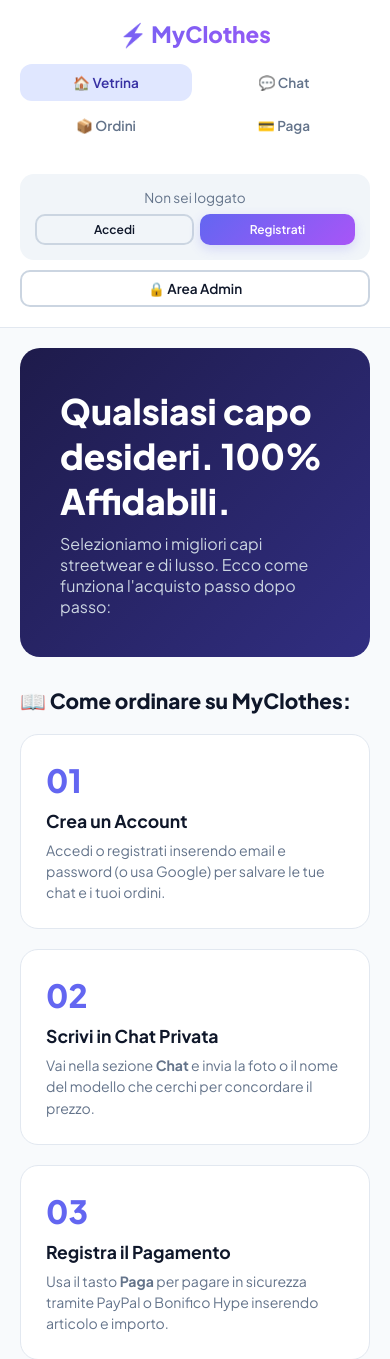
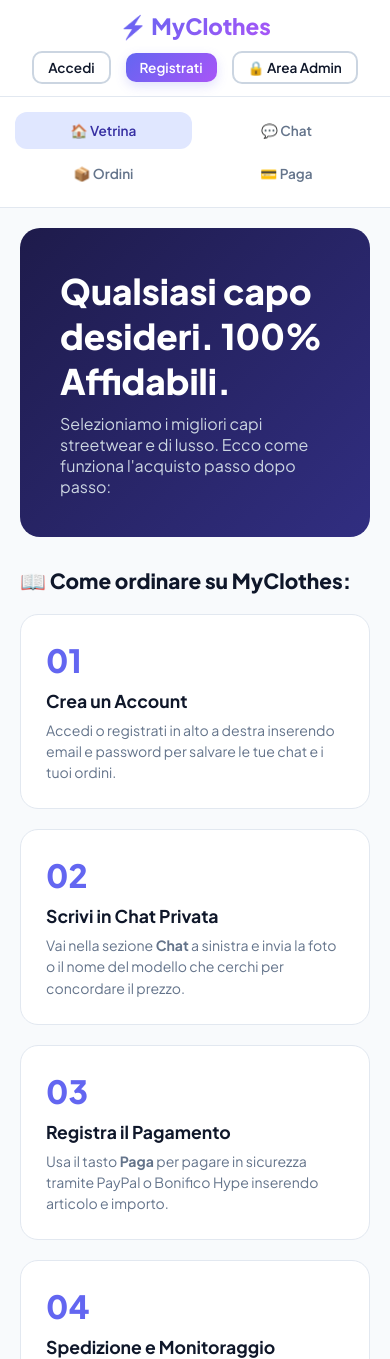
Before and after one commit to tortolimarco/MyClothes, a Flask app: page / in a window 390 px wide. Shown: the top 1359 px of the page. Run offline with Flask 3, Linux system fonts and the light colour scheme.

Commit message:
Update index.html

```diff
--- a/templates/index.html
+++ b/templates/index.html
@@ -8,17 +8,24 @@
     <style>
         :root { --primary: #0f172a; --accent: #6366f1; --accent-gradient: linear-gradient(135deg, #6366f1 0%, #a855f7 100%); --bg: #f8fafc; --card-bg: #ffffff; --text: #334155; }
         * { box-sizing: border-box; margin: 0; padding: 0; font-family: 'Plus Jakarta Sans', sans-serif; }
-        body { background-color: var(--bg); color: var(--text); display: flex; min-height: 100vh; overflow-x: hidden; }
+        body { background-color: var(--bg); color: var(--text); display: flex; flex-direction: column; min-height: 100vh; overflow-x: hidden; }
 
-        sidebar { width: 280px; background: white; border-right: 1px solid #e2e8f0; display: flex; flex-direction: column; justify-content: space-between; padding: 30px 20px; z-index: 10; flex-shrink: 0; }
-        .sidebar-top .logo { font-size: 1.4rem; font-weight: 800; background: var(--accent-gradient); -webkit-background-clip: text; -webkit-text-fill-color: transparent; margin-bottom: 25px; }
+        /* HEADER SUPERIORE (Area utente e admin in alto a destra) */
+        header { width: 100%; background: white; border-bottom: 1px solid #e2e8f0; padding: 15px 30px; display: flex; justify-content: space-between; align-items: center; z-index: 20; }
+        .header-logo { font-size: 1.4rem; font-weight: 800; background: var(--accent-gradient); -webkit-background-clip: text; -webkit-text-fill-color: transparent; }
+        .header-right { display: flex; align-items: center; gap: 15px; }
+
+        /* LAYOUT PRINCIPALE */
+        .app-container { display: flex; flex: 1; position: relative; }
+
+        /* SIDEBAR LATERALE A SINISTRA */
+        sidebar { width: 260px; background: white; border-right: 1px solid #e2e8f0; display: flex; flex-direction: column; padding: 25px 15px; z-index: 10; flex-shrink: 0; }
         .nav-menu { display: flex; flex-direction: column; gap: 8px; }
         .nav-item { padding: 12px 16px; border-radius: 12px; font-weight: 600; font-size: 0.95rem; color: #64748b; background: transparent; border: none; text-align: left; cursor: pointer; transition: all 0.2s; display: flex; align-items: center; gap: 12px; width: 100%; }
         .nav-item:hover, .nav-item.active { background: #e0e7ff; color: #3730a3; }
 
-        .user-box { background: #f1f5f9; padding: 15px; border-radius: 14px; text-align: center; font-size: 0.9rem; margin-top: 15px; }
-
-        main-content { flex: 1; padding: 40px; background: var(--bg); position: relative; min-height: 100vh; overflow-y: auto; }
+        /* AREA CONTENUTO CENTRALE */
+        main-content { flex: 1; padding: 40px; background: var(--bg); position: relative; overflow-y: auto; }
         .view-section { display: none; }
         .view-section.active { display: block; }
 
@@ -78,46 +85,45 @@
         .divider span { background: #fff; padding: 0 10px; }
 
         @media (max-width: 768px) {
-            body { flex-direction: column; height: auto; overflow: auto; }
-            sidebar { width: 100%; height: auto; border-right: none; border-bottom: 1px solid #e2e8f0; padding: 20px; }
-            .sidebar-top .logo { margin-bottom: 15px; text-align: center; }
+            header { padding: 12px 15px; flex-direction: column; gap: 10px; text-align: center; }
+            .header-right { width: 100%; justify-content: center; flex-wrap: wrap; }
+            .app-container { flex-direction: column; }
+            sidebar { width: 100%; border-right: none; border-bottom: 1px solid #e2e8f0; padding: 15px; }
             .nav-menu { flex-direction: row; flex-wrap: wrap; gap: 6px; justify-content: center; }
-            .nav-item { flex: 1; min-width: 130px; justify-content: center; font-size: 0.85rem; padding: 10px; text-align: center; }
-            main-content { padding: 20px; height: auto; overflow: visible; min-height: unset; }
-            .sidebar-bottom { margin-top: 15px; }
+            .nav-item { flex: 1; min-width: 120px; justify-content: center; font-size: 0.85rem; padding: 10px; text-align: center; }
+            main-content { padding: 20px; }
         }
     </style>
 </head>
 <body>
 
+    <!-- HEADER SUPERIORE (Area Admin e Autenticazione in alto a destra) -->
+    <header>
+        <div class="header-logo">⚡ MyClothes</div>
+        <div class="header-right">
+            {% if user_email %}
+                <span style="font-size: 0.9rem; font-weight: 600; color: var(--primary);">👤 {{ user_email }}</span>
+                <a href="/logout-utente" class="btn btn-danger" style="padding: 6px 12px; font-size: 0.8rem;">Esci</a>
+            {% else %}
+                <button type="button" class="btn btn-outline" style="padding: 6px 14px; font-size: 0.85rem;" onclick="apriLoginModal('login')">Accedi</button>
+                <button type="button" class="btn" style="padding: 6px 14px; font-size: 0.85rem;" onclick="apriLoginModal('register')">Registrati</button>
+            {% endif %}
+            <a href="/admin" class="btn btn-outline" style="padding: 6px 14px; font-size: 0.85rem; text-decoration: none;">🔒 Area Admin</a>
+        </div>
+    </header>
+
+    <div class="app-container">
+        <!-- SIDEBAR A SINISTRA PER LE SEZIONI -->
         <sidebar>
-        <div class="sidebar-top">
-            <div class="logo">⚡ MyClothes</div>
             <div class="nav-menu">
                 <button type="button" class="nav-item active" onclick="mostraVista('home', this)">🏠 Vetrina</button>
                 <button type="button" class="nav-item" onclick="mostraVista('chat', this)">💬 Chat</button>
                 <button type="button" class="nav-item" onclick="mostraVista('ordini', this)">📦 Ordini</button>
                 <button type="button" class="nav-item" onclick="apriPagamento()">💳 Paga</button>
             </div>
-        </div>
-
-        <div class="sidebar-bottom" style="display: flex; flex-direction: column; gap: 10px;">
-            <div class="user-box">
-                {% if user_email %}
-                    <p style="font-weight: 700; color: var(--primary); margin-bottom: 5px; font-size: 0.85rem; word-break: break-all;">👤 {{ user_email }}</p>
-                    <a href="/logout-utente" style="color: #ef4444; font-size: 0.8rem; text-decoration: none; font-weight: 600;">Esci dall'account</a>
-                {% else %}
-                    <p style="font-size: 0.85rem; color: #64748b; margin-bottom: 8px;">Non sei loggato</p>
-                    <div style="display: flex; gap: 6px;">
-                        <button type="button" class="btn btn-outline" style="flex:1; padding: 6px; font-size: 0.75rem;" onclick="apriLoginModal('login')">Accedi</button>
-                        <button type="button" class="btn" style="flex:1; padding: 6px; font-size: 0.75rem;" onclick="apriLoginModal('register')">Registrati</button>
-                    </div>
-                {% endif %}
-            </div>
-            <a href="/admin" class="btn btn-outline" style="text-align: center; font-size: 0.85rem; padding: 8px; display: block; text-decoration: none;">🔒 Area Admin</a>
-        </div>
         </sidebar>
 
+        <!-- AREA CENTRALE DINAMICA -->
         <main-content>
 
             <!-- VISTA HOME -->
@@ -132,12 +138,12 @@
                     <div class="step-card">
                         <div class="step-number">01</div>
                         <h3>Crea un Account</h3>
-                    <p>Accedi o registrati inserendo email e password (o usa Google) per salvare le tue chat e i tuoi ordini.</p>
+                        <p>Accedi o registrati in alto a destra inserendo email e password per salvare le tue chat e i tuoi ordini.</p>
                     </div>
                     <div class="step-card">
                         <div class="step-number">02</div>
                         <h3>Scrivi in Chat Privata</h3>
-                    <p>Vai nella sezione <strong>Chat</strong> e invia la foto o il nome del modello che cerchi per concordare il prezzo.</p>
+                        <p>Vai nella sezione <strong>Chat</strong> a sinistra e invia la foto o il nome del modello che cerchi per concordare il prezzo.</p>
                     </div>
                     <div class="step-card">
                         <div class="step-number">03</div>
@@ -192,8 +198,9 @@
                     <div class="section-title">📦 I Miei Ordini & Stato Spedizione</div>
                     <div class="section-desc">Controlla lo stato dei tuoi acquisti tramite il tuo codice ordine e inserisci la spedizione.</div>
 
+                    <div id="ordiniContainer">
                         {% if not ordini_utente %}
-                    <p style="color: #94a3b8; font-style: italic;">Nessun ordine registrato al momento.</p>
+                            <p style="color: #94a3b8; font-style: italic;" id="noOrdiniText">Nessun ordine registrato al momento.</p>
                         {% endif %}
 
                         {% for ord in ordini_utente %}
@@ -202,9 +209,7 @@
                             <p><strong>Articolo:</strong> {{ ord.prodotto }} | <strong>Importo:</strong> €{{ ord.importo }}</p>
 
                             {% if ord.stato == 'In attesa di verifica pagamento' %}
-                        <div>
-                            <span class="badge badge-attesa">⏳ Pagamento in fase di verifica da parte di un operatore...</span>
-                        </div>
+                                <div><span class="badge badge-attesa">⏳ Pagamento in fase di verifica da parte di un operatore...</span></div>
                             {% elif ord.stato == 'Pagamento Verificato - Inserisci Spedizione' %}
                                 <div>
                                     <span class="badge badge-verificato">✅ Pagamento Verificato! Inserisci il tuo indirizzo</span>
@@ -245,8 +250,10 @@
                         {% endfor %}
                     </div>
                 </div>
+            </div>
 
         </main-content>
+    </div>
 
     <!-- Modale Login / Registrazione -->
     <div class="modal" id="modalLoginUtente" style="display: {% if auth_error %}flex{% else %}none{% endif %};">
@@ -343,15 +350,12 @@
                 }
             });
             scrollChatDown();
-            // Aggiornamento automatico chat utente ogni 3 secondi senza ricaricare la pagina
-            setInterval(aggiornaChatCliente, 3000);
+            setInterval(aggiornaDatiClienteInTempoReale, 3000);
         });
 
         function scrollChatDown() {
             const chatBox = document.getElementById('chatMessages');
-            if(chatBox) {
-                chatBox.scrollTop = chatBox.scrollHeight;
-            }
+            if(chatBox) { chatBox.scrollTop = chatBox.scrollHeight; }
         }
 
         function inviaRichiesta() {
@@ -363,13 +367,9 @@
 
             if (fileInput.files.length > 0) {
                 const reader = new FileReader();
-                reader.onload = function(e) {
-                    inviaDatiAlServer(testo, e.target.result);
-                };
+                reader.onload = function(e) { inviaDatiAlServer(testo, e.target.result); };
                 reader.readAsDataURL(fileInput.files[0]);
-            } else {
-                inviaDatiAlServer(testo, "");
-            }
+            } else { inviaDatiAlServer(testo, ""); }
         }
 
         function inviaDatiAlServer(testo, img) {
@@ -381,30 +381,72 @@
                 if(res.ok) {
                     document.getElementById('userInput').value = '';
                     document.getElementById('imageFile').value = '';
-                    aggiornaChatCliente();
+                    aggiornaDatiClienteInTempoReale();
                 }
             });
         }
 
-        function aggiornaChatCliente() {
+        function aggiornaDatiClienteInTempoReale() {
+            // Aggiorna Chat
             fetch('/api/chat-utente')
             .then(res => res.json())
             .then(data => {
                 const chatBox = document.getElementById('chatMessages');
                 if(!chatBox) return;
-
                 let html = '<div class="message-bubble system">Benvenuto su MyClothes! Chiedi un articolo e concorda i dettagli.</div>';
                 data.forEach(r => {
                     let mittenteLabel = r.mittente === 'admin' ? '<strong style="display:block; font-size:0.75rem; color:#065f46; margin-bottom:2px;">MyClothes (Venditore)</strong>' : '<strong style="display:block; font-size:0.75rem; color:#3730a3; margin-bottom:2px;">Tu</strong>';
                     let imgTag = r.immagine ? `<br><img src="${r.immagine}" alt="Foto allegata">` : '';
                     html += `<div class="message-bubble ${r.mittente}">${mittenteLabel}${r.testo}${imgTag}</div>`;
                 });
-
                 const eraInFondo = chatBox.scrollHeight - chatBox.scrollTop <= chatBox.clientHeight + 50;
                 chatBox.innerHTML = html;
-                if(eraInFondo) {
-                    scrollChatDown();
+                if(eraInFondo) { scrollChatDown(); }
+            });
+
+            // Aggiorna Ordini
+            fetch('/api/ordini-utente')
+            .then(res => res.json())
+            .then(ordini => {
+                const container = document.getElementById('ordiniContainer');
+                if(!container) return;
+                if(ordini.length === 0) {
+                    container.innerHTML = '<p style="color: #94a3b8; font-style: italic;" id="noOrdiniText">Nessun ordine registrato al momento.</p>';
+                    return;
                 }
+                let html = '';
+                ordini.forEach(ord => {
+                    html += `<div class="ordine-item">
+                        <p style="font-size: 1.1rem; color: #6366f1; font-weight: 800; margin-bottom: 5px;">Ordine ${ord.codice}</p>
+                        <p><strong>Articolo:</strong> ${ord.prodotto} | <strong>Importo:</strong> €${ord.importo}</p>`;
+
+                    if(ord.stato === 'In attesa di verifica pagamento') {
+                        html += `<div><span class="badge badge-attesa">⏳ Pagamento in fase di verifica da parte di un operatore...</span></div>`;
+                    } else if(ord.stato === 'Pagamento Verificato - Inserisci Spedizione') {
+                        html += `<div><span class="badge badge-verificato">✅ Pagamento Verificato! Inserisci il tuo indirizzo</span>
+                            <div style="margin-top: 12px; background: #fff; padding: 15px; border-radius: 10px; border: 1px solid #cbd5e1;">
+                                <form action="/salva-spedizione/${ord.id}" method="POST" style="display: flex; flex-direction: column; gap: 10px;">
+                                    <input type="text" name="nome" placeholder="Nome e Cognome" required style="padding: 10px; border: 1px solid #cbd5e1; border-radius: 8px;">
+                                    <input type="text" name="indirizzo" placeholder="Indirizzo (Via e Civico)" required style="padding: 10px; border: 1px solid #cbd5e1; border-radius: 8px;">
+                                    <input type="text" name="citta" placeholder="Città e CAP" required style="padding: 10px; border: 1px solid #cbd5e1; border-radius: 8px;">
+                                    <button type="submit" class="btn" style="width: 100%;">Invia Informazioni di Spedizione</button>
+                                </form>
+                            </div></div>`;
+                    } else if(ord.stato === 'Annullato') {
+                        html += `<div><span class="badge badge-annullato">❌ Ordine Annullato</span>
+                            <p style="font-size: 0.9rem; color: #991b1b; margin-top: 5px; background: #fef2f2; padding: 10px; border-radius: 8px; border: 1px solid #fecaca;"><strong>Motivo:</strong> ${ord.motivo_annullamento}</p>
+                            <form action="/elimina-ordine-cliente/${ord.id}" method="POST" style="margin-top: 12px;"><button type="submit" class="btn btn-danger" style="font-size: 0.8rem; padding: 6px 12px;">🗑️ Elimina Ordine</button></form></div>`;
+                    } else if(ord.stato === 'Arrivato') {
+                        html += `<div><p style="font-size: 0.85rem; color: #64748b; margin-top:5px;">Spedizione a: ${ord.nome}, ${ord.indirizzo}, ${ord.citta}</p>
+                            <span class="badge badge-verificato">📌 Stato: Arrivato</span>
+                            <form action="/elimina-ordine-cliente/${ord.id}" method="POST" style="margin-top: 12px;"><button type="submit" class="btn btn-danger" style="font-size: 0.8rem; padding: 6px 12px;">🗑️ Elimina Ordine</button></form></div>`;
+                    } else {
+                        html += `<div><p style="font-size: 0.85rem; color: #64748b; margin-top:5px;">Spedizione a: ${ord.nome}, ${ord.indirizzo}, ${ord.citta}</p>
+                            <span class="badge badge-verificato">📌 Stato: ${ord.stato}</span></div>`;
+                    }
+                    html += `</div>`;
+                });
+                container.innerHTML = html;
             });
         }
 
@@ -450,7 +492,8 @@
                 body: JSON.stringify({ prodotto: prodotto, importo: importo, metodo: metodo })
             }).then(() => {
                 chiudiPagamento();
-                if(metodo === 'PayPal') { window.open("https://paypal.me/MarcoTortoli", "_blank"); location.reload(); }
+                aggiornaDatiClienteInTempoReale();
+                if(metodo === 'PayPal') { window.open("https://paypal.me/MarcoTortoli", "_blank"); }
                 else { document.getElementById('modalBonifico').style.display = 'flex'; }
             });
         }
```
Lines whose indentation alone changed are shown as unchanged.
